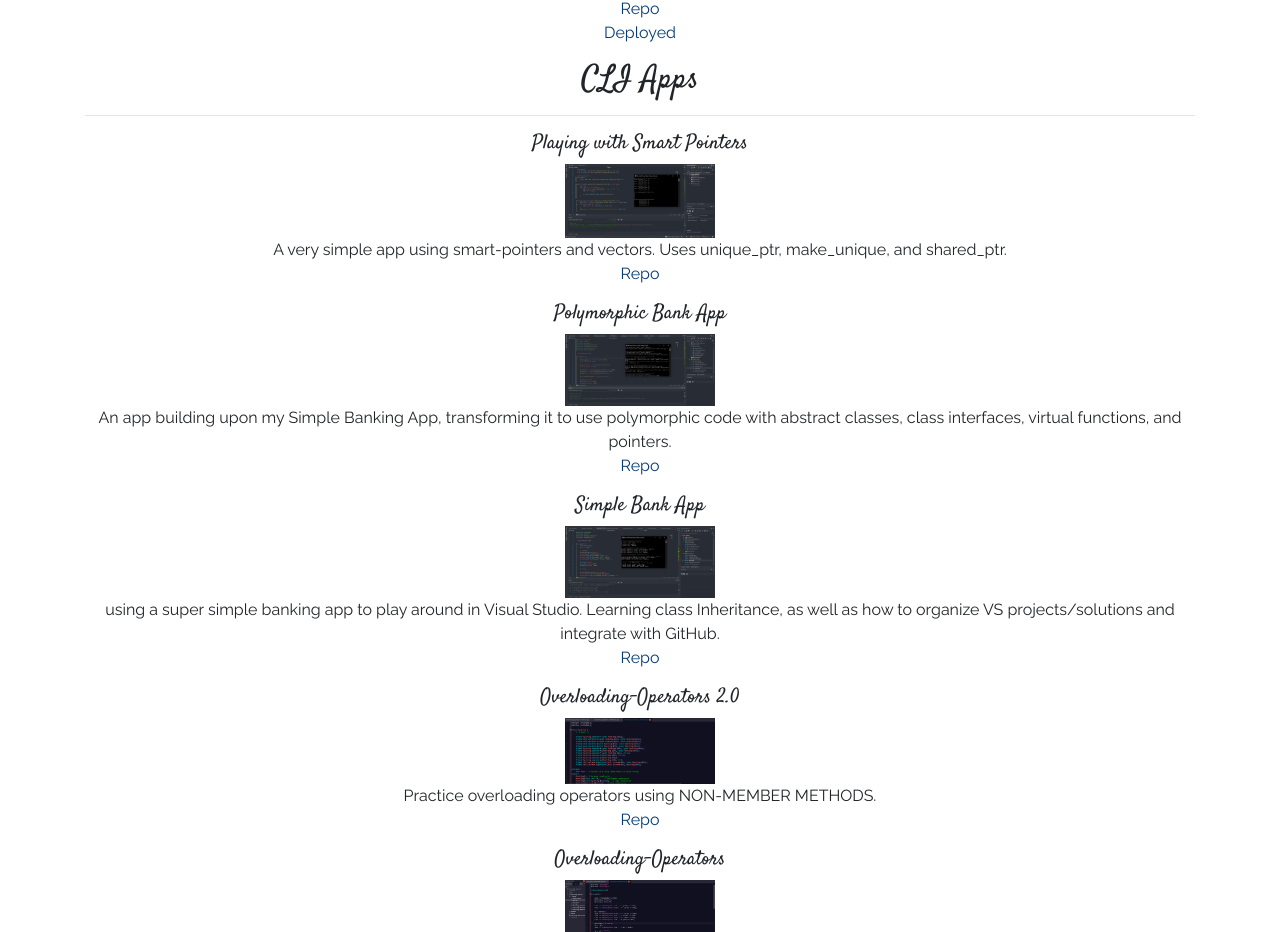
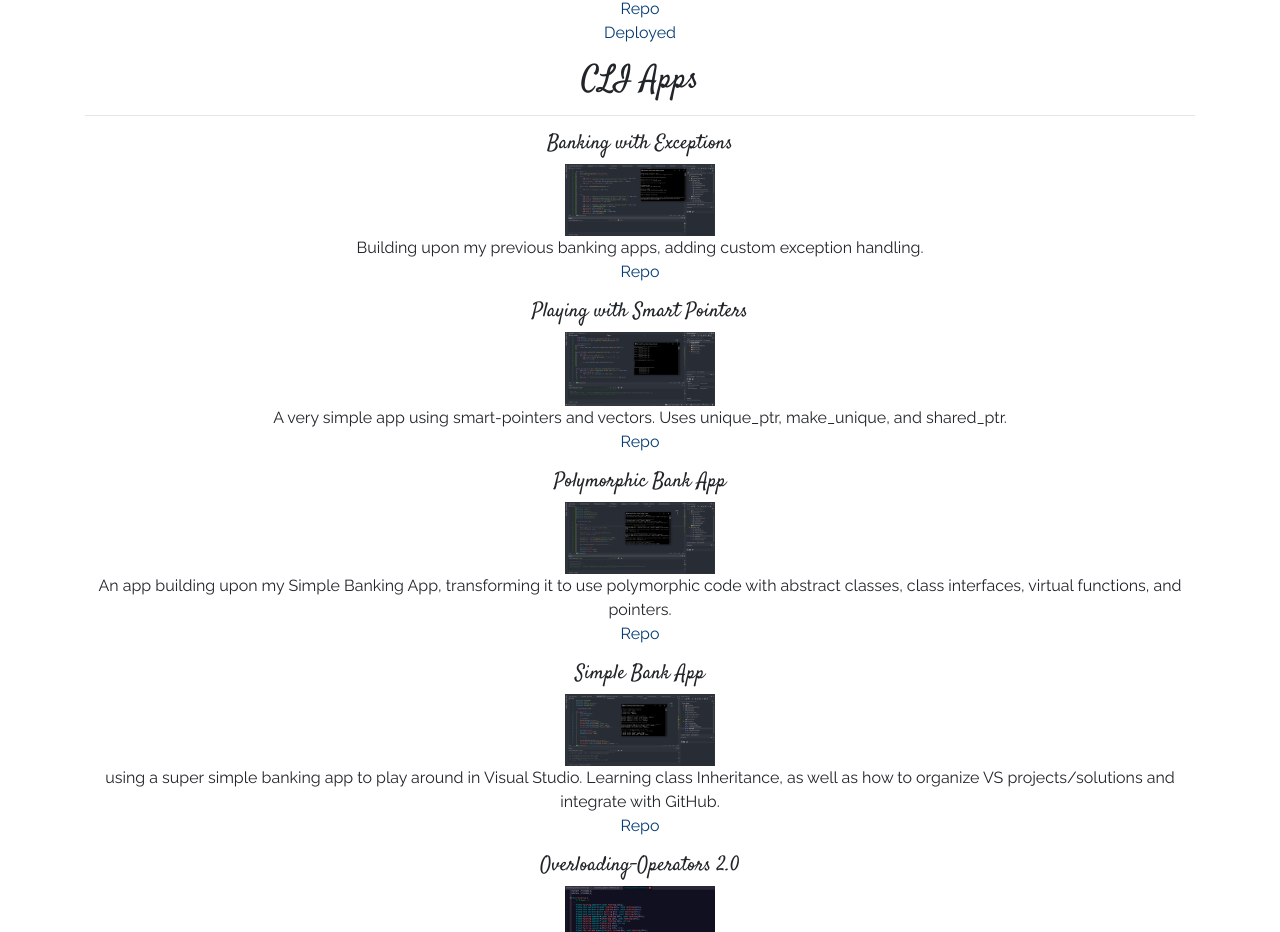
Before and after one commit to tiiedye/React-Portfolio, a React (Create React App) app: page /portfolio in a window 1280 px wide. Shown: the part 1819-2751 px from the top of the page. Built offline with nearby package versions, Linux system fonts and the light colour scheme; the HTML template or start-up script is replaced by a standard one.

Commit message:
updating portfolio

```diff
--- a/src/pages/Portfolio.js
+++ b/src/pages/Portfolio.js
@@ -164,6 +164,15 @@ function Portfolio() {
 
                 <div className="text-center">
                     <p>
+                        <h5>Banking with Exceptions</h5>
+                        <img src={require("../assets/exception-handling.png")} alt="CLI" style={styles.other}></img>
+                        <br />
+                        Building upon my previous banking apps, adding custom exception handling.
+                        <br />
+                        <a class="a" href="https://github.com/tiiedye/Banking-With-Exceptions" target="_blank" rel="noopener noreferrer">Repo</a>
+                    </p>
+
+                    <p>
                         <h5>Playing with Smart Pointers</h5>
                         <img src={require("../assets/playing-with-smart-pointers.png")} alt="CLI" style={styles.other}></img>
                         <br />
```
Also changed, not shown: src/assets/Exception-Handling.png (added).
